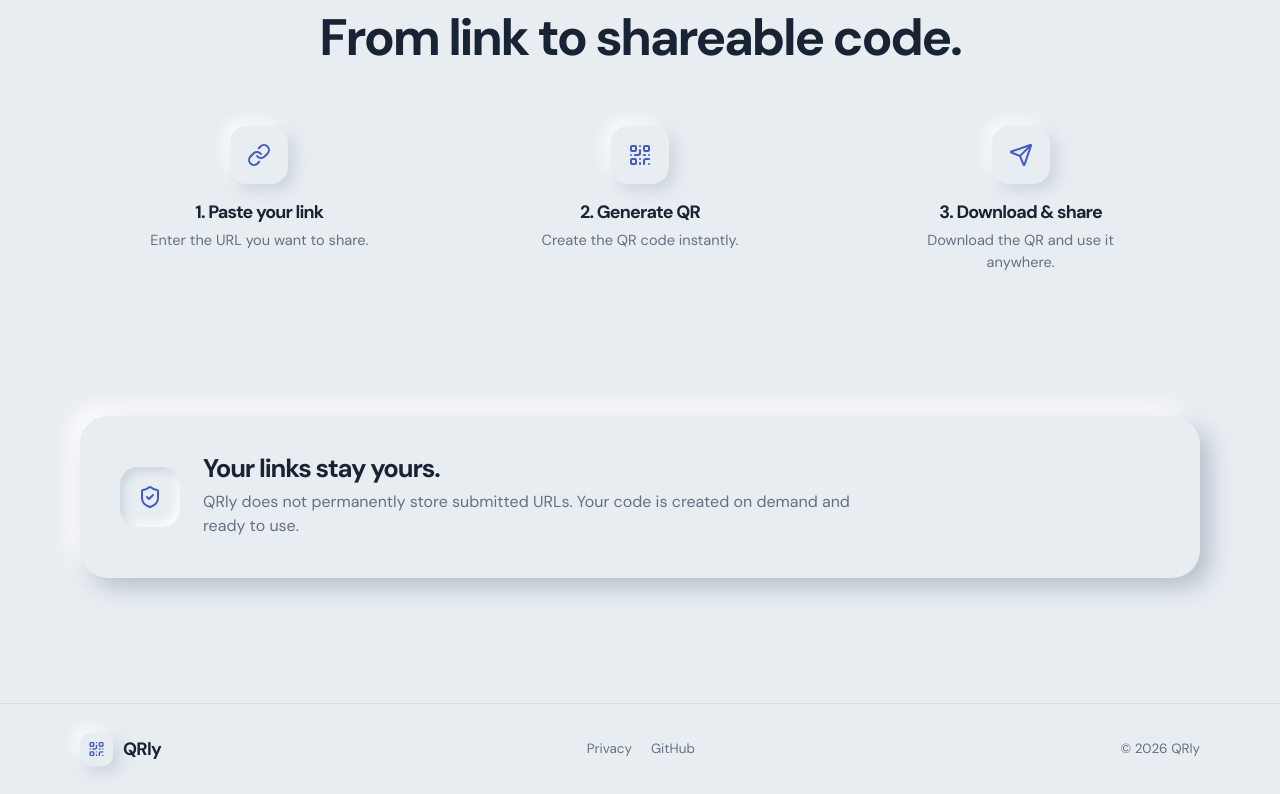
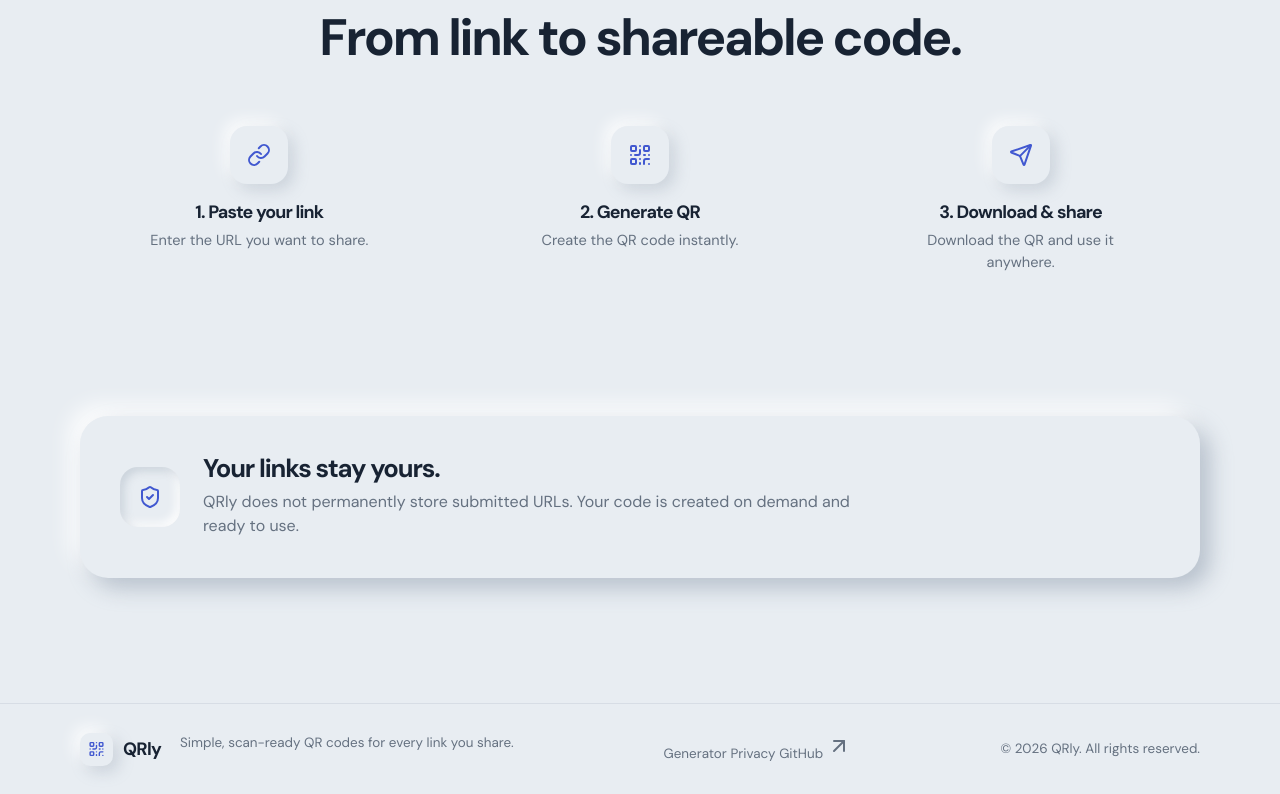
Before and after one commit to albinosiby/ScanLink, a website: page public/index.html in a window 1280 px wide. Shown: the part 941-1735 px from the top of the page. Drawn offline with nearby package versions, Linux system fonts and the light colour scheme.

Commit message:
Improve ScanLink footer

```diff
--- a/public/index.html
+++ b/public/index.html
@@ -58,7 +58,20 @@
       <section class="steps-section shell" id="how-it-works" aria-labelledby="steps-title"><div class="section-heading"><p class="eyebrow"><span></span>Simple by design</p><h2 id="steps-title">From link to shareable code.</h2></div><div class="steps-grid"><article><span class="step-icon"><i data-lucide="link"></i></span><h3>1. Paste your link</h3><p>Enter the URL you want to share.</p></article><article><span class="step-icon"><i data-lucide="qr-code"></i></span><h3>2. Generate QR</h3><p>Create the QR code instantly.</p></article><article><span class="step-icon"><i data-lucide="send"></i></span><h3>3. Download &amp; share</h3><p>Download the QR and use it anywhere.</p></article></div></section>
       <section class="privacy shell" id="privacy"><div class="privacy-icon"><i data-lucide="shield-check"></i></div><div><h2>Your links stay yours.</h2><p>QRly does not permanently store submitted URLs. Your code is created on demand and ready to use.</p></div></section>
     </main>
-    <footer class="footer"><div class="shell footer-inner"><a class="brand" href="#top"><span class="brand-mark"><i data-lucide="qr-code"></i></span><span>QRly</span></a><div><a href="#privacy">Privacy</a><a href="https://github.com/" target="_blank" rel="noreferrer">GitHub</a></div><p>© <span id="year"></span> QRly</p></div></footer>
+    <footer class="footer">
+      <div class="shell footer-inner">
+        <div class="footer-branding">
+          <a class="brand" href="#top"><span class="brand-mark"><i data-lucide="qr-code"></i></span><span>QRly</span></a>
+          <p>Simple, scan-ready QR codes for every link you share.</p>
+        </div>
+        <nav class="footer-nav" aria-label="Footer navigation">
+          <a href="#generator">Generator</a>
+          <a href="#privacy">Privacy</a>
+          <a href="https://github.com/" target="_blank" rel="noreferrer">GitHub <i data-lucide="arrow-up-right"></i></a>
+        </nav>
+        <p class="footer-copy">© <span id="year"></span> QRly. All rights reserved.</p>
+      </div>
+    </footer>
     <div class="toast" id="toast" role="status" aria-live="polite"></div>
     <script src="https://unpkg.com/lucide@latest/dist/umd/lucide.min.js"></script>
     <script src="/js/app.js" defer></script>
```
